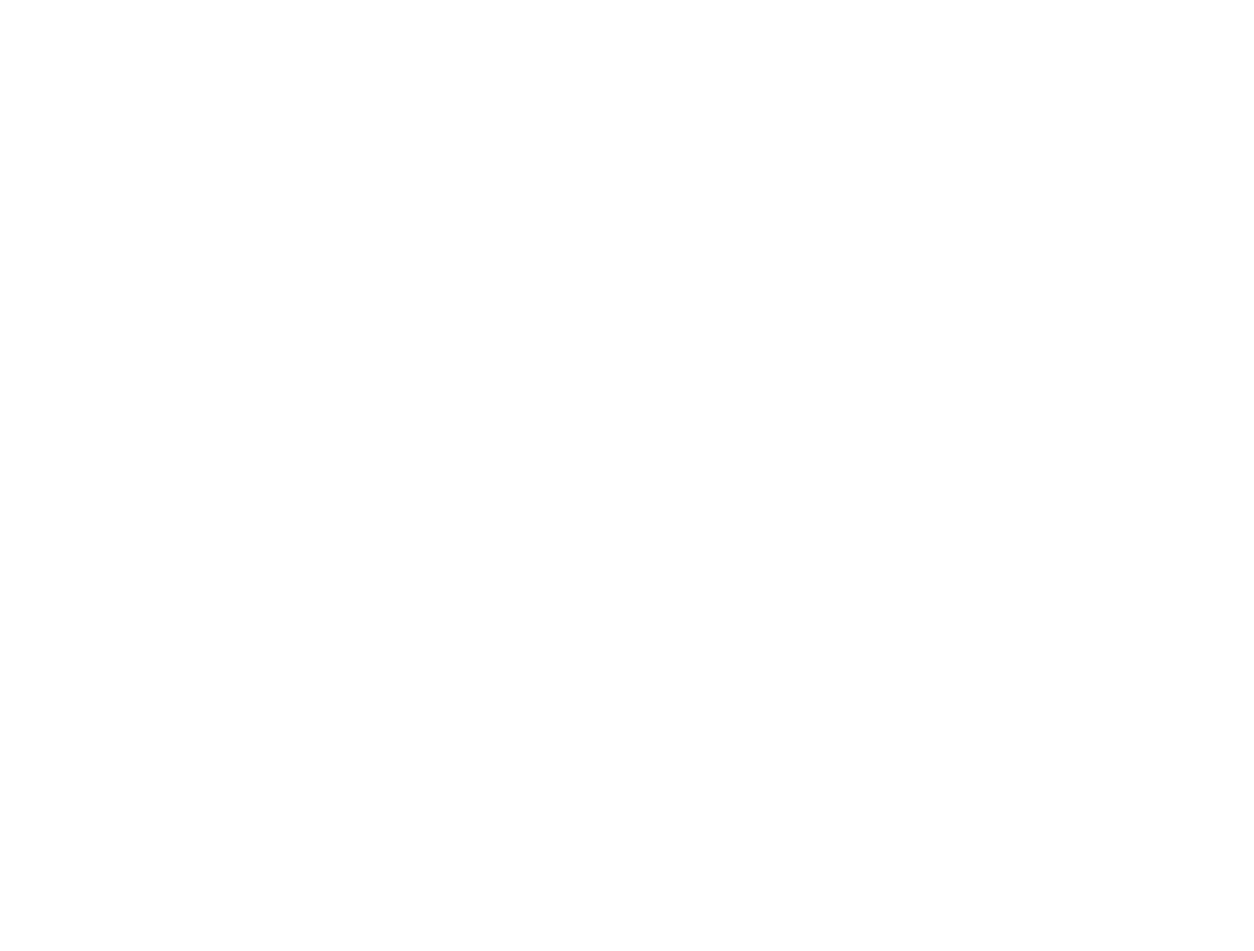
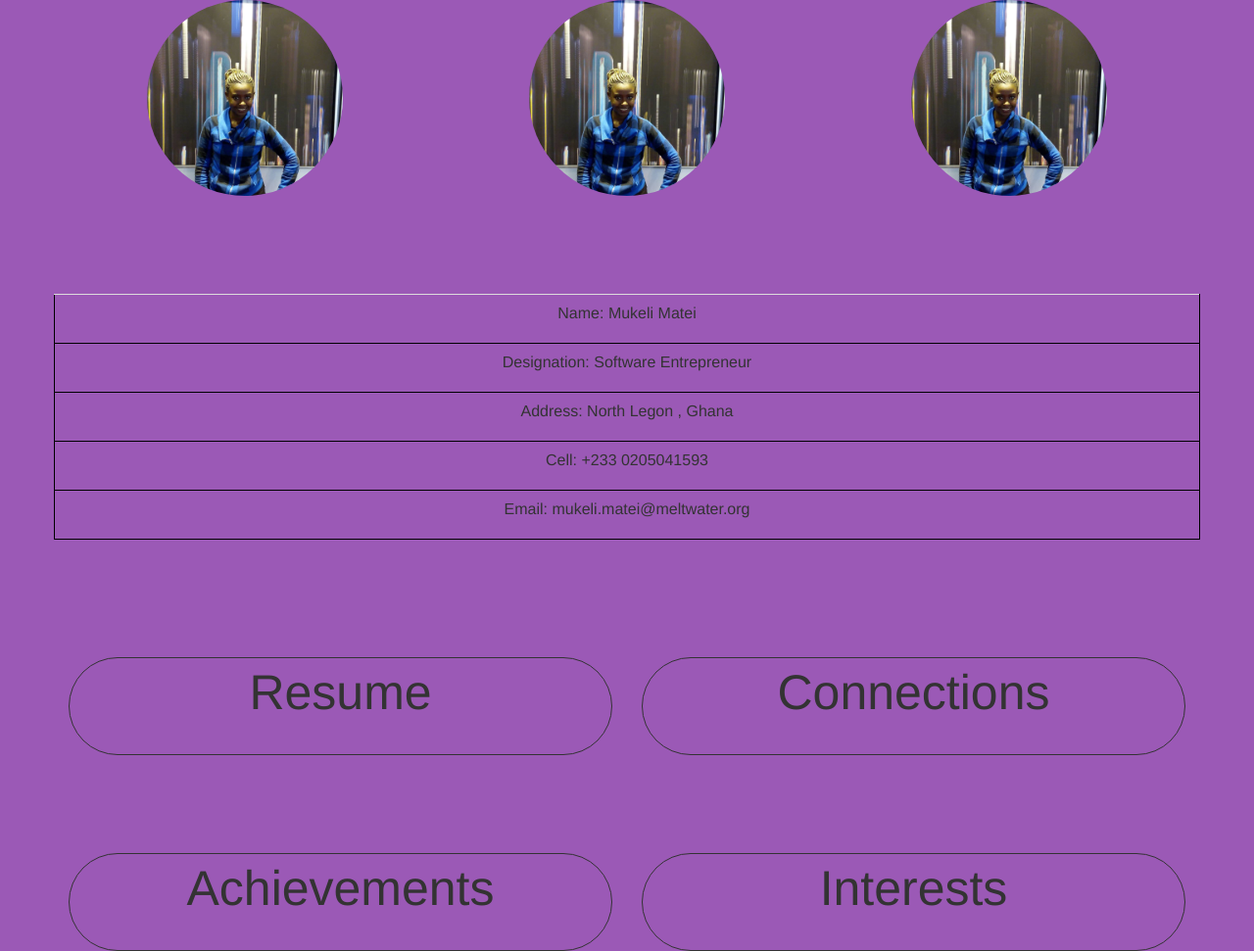
Before and after one commit to Mukeli/Mukeli.github.io, a plain HTML site: page index.html in a window 1280 px wide. Shown: the whole page at 98% size. Before the commit the page ends 800 px from the top, so only its background shows below. Drawn offline with Linux system fonts and the light colour scheme.

Commit message:
Updated Index File

```diff
--- a/index.html
+++ b/index.html
@@ -1,9 +1,65 @@
-<!DOCTYPE html>
 		<html>
+
 		<head>
-	<title>Mukeli Matei's Page</title>
+
+			<title>screen size </title>
+			<link href="css/bootstrap.css" rel="stylesheet">
+			<link  href="css/photo.css" rel="stylesheet">
+
+
 		</head>
 		<body>
+			<div class="container">
+				<div class="row">
+					<div class="col-lg-4 col-md-4 col-sm-12 col-xs-12">
+						<img src="test.jpg " class= "testbg">
+					</div>
+					<div class="col-lg-4 col-md-4 col-sm-12 col-xs-12">
+						<img src="test.jpg" class="testbg">
+					</div>
+					<div class="col-lg-4 col-md-4 col-sm-12 col-xs-12 ">
+						<img src="test.jpg" class="testbg">
+					</div>
+				</div >
+
+				<div class="row">
+				<table class="table">
+
+
+
+					<tr><td> Name: Mukeli Matei</td></tr>
+					<tr><td> Designation: Software Entrepreneur</td></tr>
+					<tr><td> Address: North Legon , Ghana</td></tr>
+					<tr><td> Cell: +233 0205041593</td></tr>
+					<tr><td> Email: mukeli.matei@meltwater.org</td></tr>
+
+
+
+				</table>
+
+				</div>
+
+				<div class= "row">
+
+					<div class="col-lg-6 col-md-6 col-sm-12 col-xs-12">
+						<div class="menus-styling"> Resume </div>
+					</div>
+
+					<div class="col-lg-6 col-md-6 col-sm-12 col-xs-12 ">
+						<div class="menus-styling" > Connections </div>
+					</div>
+
+					<div class="col-lg-6 col-md-6 col-sm-12 col-xs-12 ">
+						<div class="menus-styling" > Achievements </div>
+					</div>
+
+					<div class="col-lg-6 col-md-6 col-sm-12 col-xs-12 ">
+						<div class="menus-styling" > Interests </div>
+					</div>
+
+				</div>
+			</div>
+
 
 		</body>
 		</html>
```
Also changed, not shown: fonts/test.jpg (added). Lines whose indentation alone changed are shown as unchanged.
